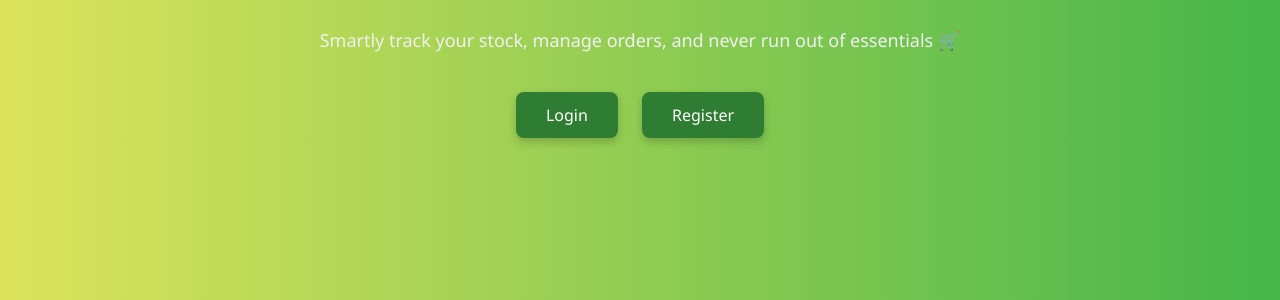
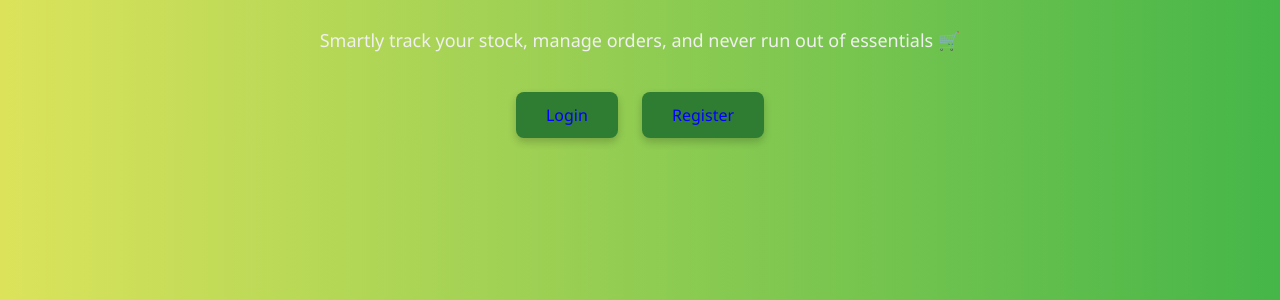
Before and after one commit to Prasanna7776/grocery-management, a Django app: page / in a window 1280 px wide. Shown: the part 367-667 px from the top of the page. Run offline with Django 5.2, Linux system fonts and the light colour scheme.

Commit message:
Update dashboard.html
vjhg

```diff
--- a/inventory/templates/inventory/dashboard.html
+++ b/inventory/templates/inventory/dashboard.html
@@ -41,7 +41,7 @@
       font-size: 16px;
       border-radius: 8px;
       text-decoration: none;
-      color: white;
+      color: blue;
       background-color: #2e7d32;
       box-shadow: 0 4px 8px rgba(0,0,0,0.2);
       transition: background-color 0.3s, transform 0.2s;
```
